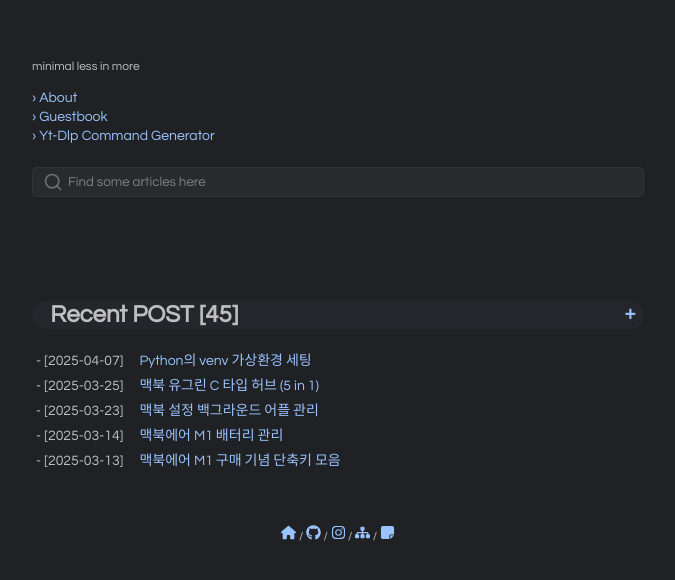
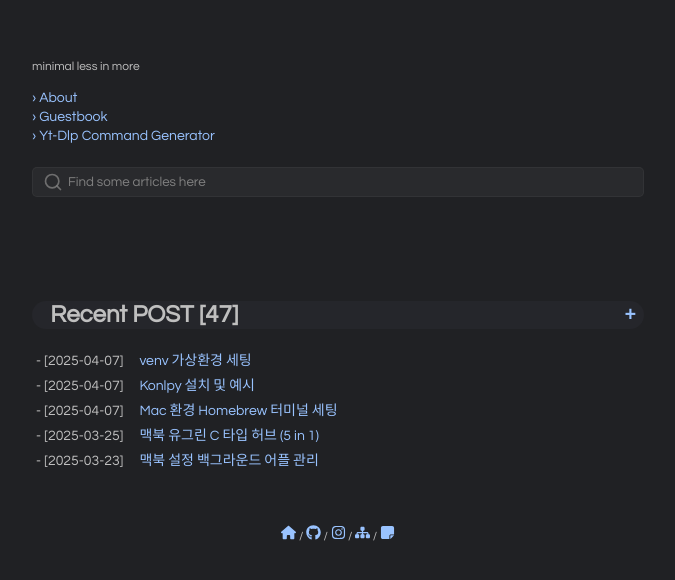
Before and after one commit to pozuhtuhv/pozuhtuhv.github.io, a Jekyll site: the page built from index.html, in a window 1280 px wide. Shown: the top 580 px of the page, without its empty margins (302-977 px from the left). Built offline with Jekyll 4.4.1, drawn with Linux system fonts in a browser that asks for light colours; some of the changed lines change nothing that is shown.

Commit message:
(edit) content

````diff
--- /dev/null
+++ b/_posts/2025-04-07-mac-homebrew.md
@@ -0,0 +1,60 @@
+---
+title: Mac 환경 Homebrew 터미널 세팅
+description: Mac 환경 터미널 세팅
+layout: post
+categories: Mac
+published: true
+date_published: 2025-04-07
+date_modified: 2025-04-07
+tags: [mac, homebrew]
+---
+---
+{: .no_toc .text-delta }
+
+1. TOC
+{:toc}
+---
+
+<!-- 글의 제목은 ##
+    나머지 큰 제목은 ###
+    이후 나머지는 3개이상 -->
+
+## Mac 환경의 Brew 설치 및 세팅
+
+### 0. 개요
+Mac을 통해 개발을 진행한다거나, 새로운 어플을 설치하기 위해서는 예외적으로 Homebrew 가 필요할때가 있다.<br>
+명령어 하나로 다양한 소프트웨어를 설치, 관리, 삭제를 할 수 있기에 거의 필수 명령어라고 봐도 된다.<br>
+<br>
+
+### 1. Xcode Command Line Tools 설치
+해당 도구는 MacOS에서 터미널에서 개발 작업에 필요한 기본 필수 도구이다.<br>
+GUI 가 없고 CLI 전용으로 설치되기에 큰 영역을 차지하지 않는다.<br>
+구성으로는 C/C++ 컴파일러, git 등 여러 도구를 사용할 수 있다.<br>
+```cmd
+xcode-select --install
+```
+<br>
+
+### 2. Homebrew 설치
+```cmd
+/bin/bash -c "$(curl -fsSL https://raw.githubusercontent.com/Homebrew/install/HEAD/install.sh)"
+```
+<br>
+설치 완료 후
+Intel Mac :
+```cmd
+echo 'eval "$(/usr/local/bin/brew shellenv)"' >> ~/.zprofile
+eval "$(/usr/local/bin/brew shellenv)"
+```
+<br>
+Apple Silicon (M1/M2/M3 등) :
+```cmd
+echo 'eval "$(/opt/homebrew/bin/brew shellenv)"' >> ~/.zprofile
+eval "$(/opt/homebrew/bin/brew shellenv)"
+```
+
+
+### 3. 설치 확인
+```cmd
+brew --version
+```
--- /dev/null
+++ b/_posts/2025-04-07-python-konlpy.md
@@ -0,0 +1,116 @@
+---
+title: Konlpy 설치 및 예시
+description: Konlpy 튜토리얼
+layout: post
+categories: Python
+published: true
+date_published: 2025-04-07
+date_modified: 2025-04-07
+tags: [python, konlpy, 형태소]
+---
+---
+{: .no_toc .text-delta }
+
+1. TOC
+{:toc}
+---
+
+<!-- 글의 제목은 ##
+    나머지 큰 제목은 ###
+    이후 나머지는 3개이상 -->
+
+## Konlpy 설치 및 예시
+
+### 0. 개요
+한글에 대한 분석에 필요한 Python에서 제일 잘 알려진 Konlpy.<br>
+오늘은 기본적인 Konlpy 사용방법을 작성할려 한다.<br>
+<br>
+
+### 1. 세팅
+Konlpy을 사용하기 위해서는 JAVA 설치가 필요함.<br>
+Hombrew 를 통해 설치<br>
+<br>
+Mac 환경
+```
+1. brew install openjdk
+2. 환경변수 설정
+echo 'export JAVA_HOME="/opt/homebrew/opt/openjdk"' >> ~/.zshrc
+echo 'export PATH="$JAVA_HOME/bin:$PATH"' >> ~/.zshrc
+source ~/.zshrc
+java -version
+```
+<br>
+
+### 2. 예시 테스트
+
+```python
+from konlpy.tag import Okt
+
+okt = Okt()
+text = "형태소 분석을 시작합니다."
+morphs = okt.morphs(text)           # 형태소 추출
+pos = okt.pos(text)                 # 품사 태깅
+nouns = okt.nouns(text)            # 명사만 추출
+
+print("형태소:", morphs)
+print("품사 태깅:", pos)
+print("명사:", nouns)
+
+예시결과 :
+형태소: ['형태소', '분석', '을', '시작', '합니다', '.']
+품사 태깅: [('형태소', 'Noun'), ('분석', 'Noun'), ('을', 'Josa'), ('시작', 'Noun'), ('합니다', 'Verb'), ('.', 'Punctuation')]
+명사: ['형태소', '분석', '시작']
+
+```
+<br>
+
+### 3. 감정분석 테스트
+data.csv (예시데이터)
+```csv
+id,text
+1,오늘 날씨가 정말 좋다
+2,기분이 너무 우울해요
+3,이 영화는 재미있고 신나요
+4,스트레스 때문에 너무 힘들어요
+```
+<br>
+예시 테스트
+```python
+import pandas as pd
+from konlpy.tag import Okt
+
+# 감정 단어 사전
+positive_words = ["좋다", "행복", "기쁘다", "즐겁다", "사랑", "감사", "신나다", "재미있다", "신나요"]
+negative_words = ["싫다", "우울", "화나다", "짜증", "슬프다", "불행", "힘들다", "스트레스"]
+
+# 형태소 분석기
+okt = Okt()
+
+# CSV 불러오기
+df = pd.read_csv("data.csv")
+
+# 감정 분석 함수
+def analyze_sentiment(text):
+    tokens = okt.morphs(str(text))
+    pos_count = sum(1 for token in tokens if token in positive_words)
+    neg_count = sum(1 for token in tokens if token in negative_words)
+
+    if pos_count > neg_count:
+        return "긍정"
+    elif neg_count > pos_count:
+        return "부정"
+    else:
+        return "중립"
+
+# 분석 적용
+df["감정"] = df["text"].apply(analyze_sentiment)
+
+print(df)
+
+예시결과:
+   id                       text   감정
+0   1       오늘 날씨가 정말 좋다    긍정
+1   2       기분이 너무 우울해요    부정
+2   3   이 영화는 재미있고 신나요    긍정
+3   4  스트레스 때문에 너무 힘들어요   부정
+```
--- a/_posts/2025-04-07-python-venv.md
+++ b/_posts/2025-04-07-python-venv.md
@@ -1,6 +1,6 @@
 ---
-title: Python의 venv 가상환경 세팅
-description: Python의 가상환경 세팅
+title: venv 가상환경 세팅
+description: 가상환경 세팅
 layout: post
 categories: Python
 published: true
@@ -19,7 +19,7 @@ tags: [python, venv]
     나머지 큰 제목은 ###
     이후 나머지는 3개이상 -->
 
-## Python의 venv 가상환경 세팅
+## venv 가상환경 세팅
 
 ### 0. 개요
 개발을 진행하면서 프로젝트마다 폴더정리 및 라이브러리 정리를 잘 못하게 되는데,<br>
@@ -30,7 +30,7 @@ tags: [python, venv]
 처음 진행할꺼는 바탕화면에 지정할 새로운 폴더 만들어놓기<br>
 터미널 켜서 명령어 실행하기<br>
 <br>
-```
+```cmd
 cd Desktop
 python3 -m venv [지정한 폴더이름]
 ```
````
